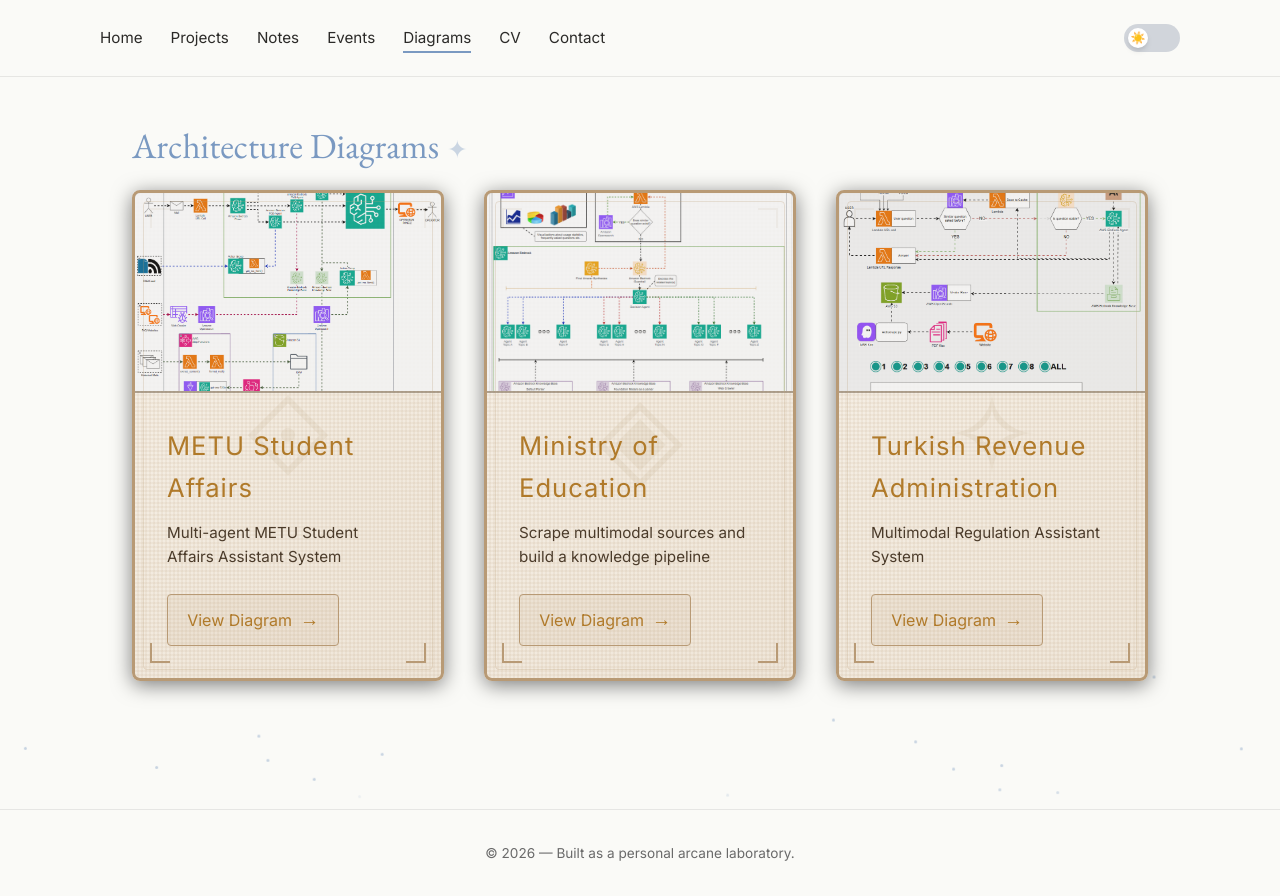
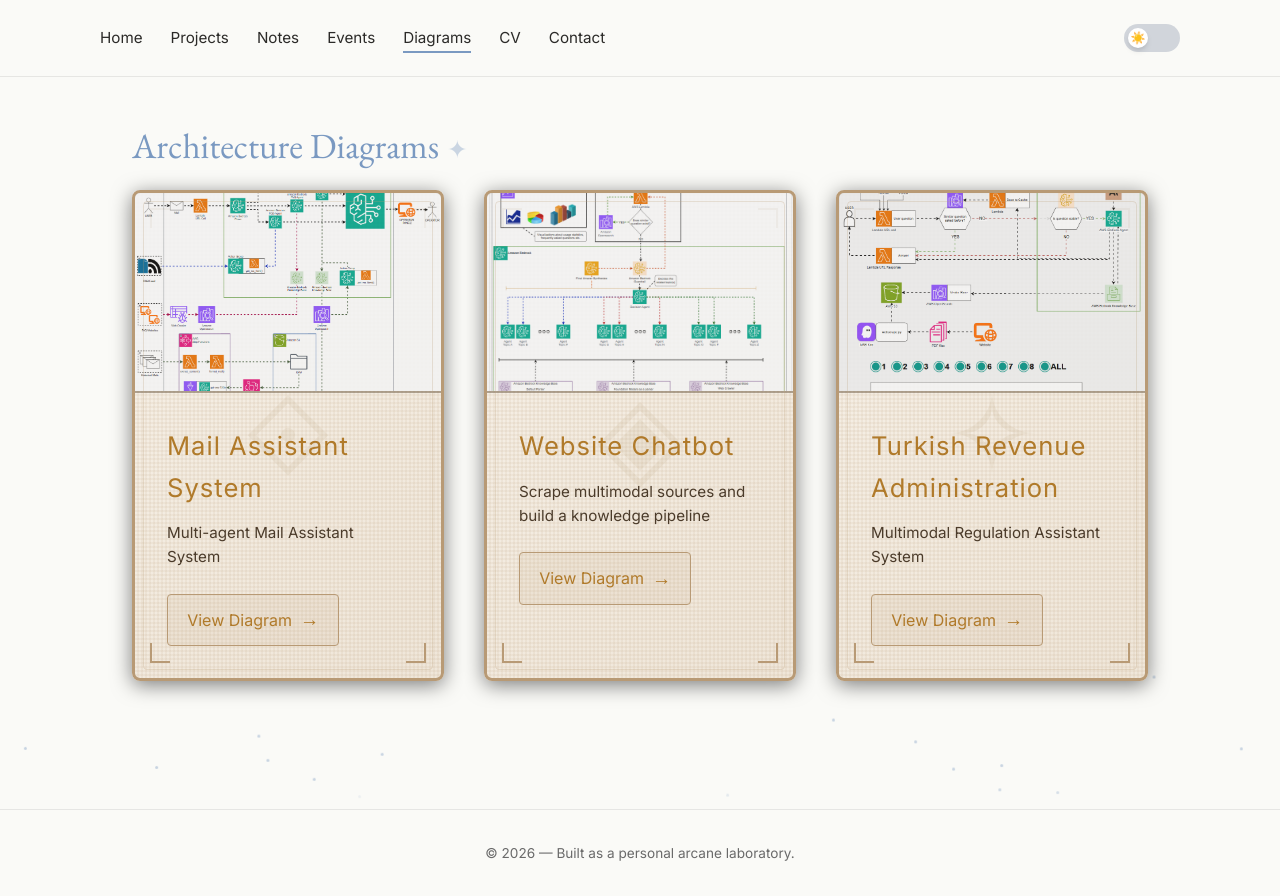
Before and after one commit to MertAli07/personal_website_resume, a React (Vite) app: page /diagrams in a window 1280 px wide. Built offline with nearby package versions, Linux system fonts and the light colour scheme.

Commit message:
diagrams renamed

```diff
--- a/src/data/diagrams.ts
+++ b/src/data/diagrams.ts
@@ -13,13 +13,13 @@
 export const diagrams: Diagram[] = [
   {
     slug: 'aws-agent-architecture',
-    title: 'METU Student Affairs',
-    description: 'Multi-agent METU Student Affairs Assistant System',
+    title: 'Mail Assistant System',
+    description: 'Multi-agent Mail Assistant System',
     previewImage: metuMailDiagramPreview
   },
   {
     slug: 'ministry-of-education',
-    title: 'Ministry of Education',
+    title: 'Website Chatbot',
     description: 'Scrape multimodal sources and build a knowledge pipeline',
     previewImage: ministryOfEducationDiagramPreview
   },
```
Also changed, not shown: 1 other file (tests, documents, lock files or other folders).
